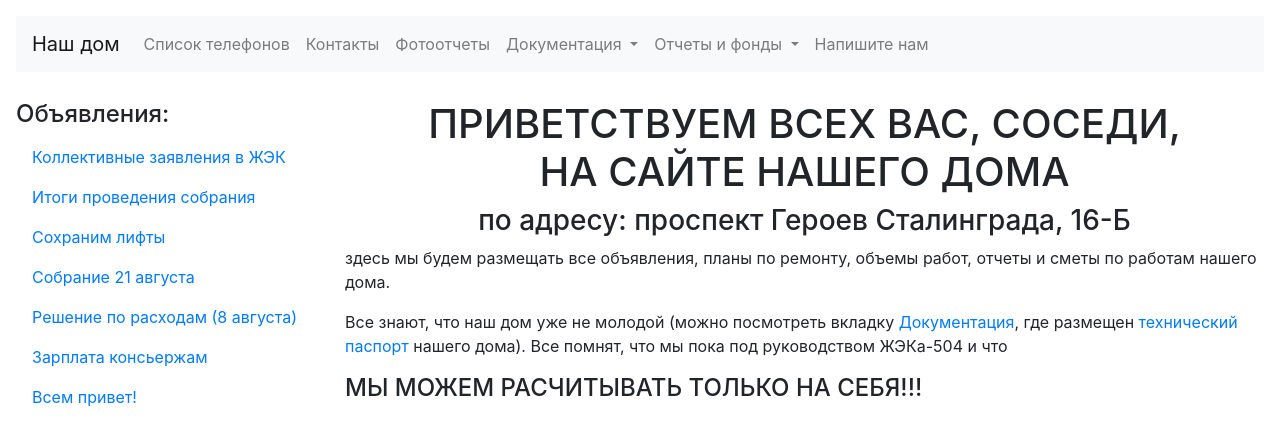
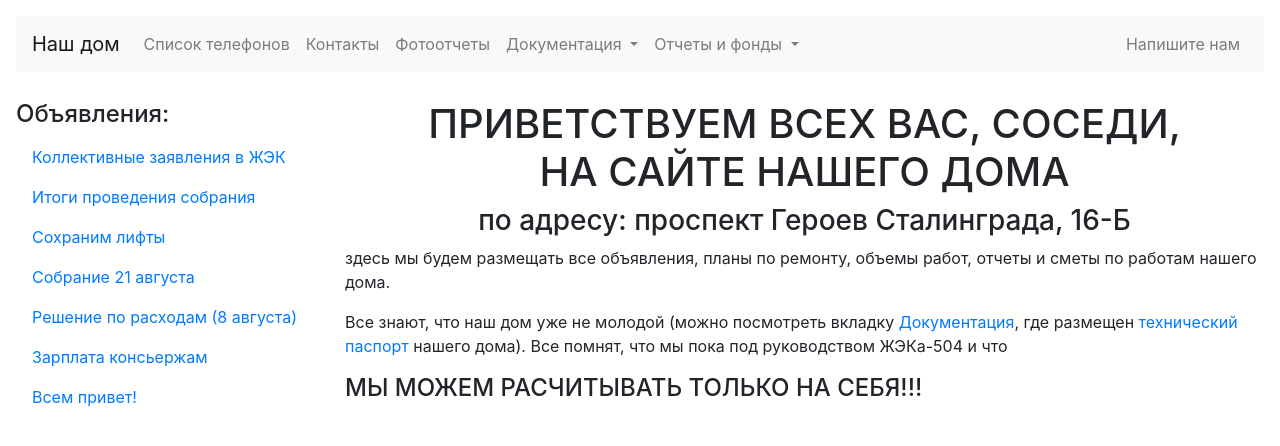
Before and after one commit to heroes-kiev/16b, a Jekyll site: the page built from index.md, in a window 1280 px wide. Shown: the top 446 px of the page. Built offline with Jekyll 4.4.1, drawn with Linux system fonts in a browser that asks for light colours; our own code applies the rules of GitHub Pages for plain Markdown files.

Commit message:
fix navbar

```diff
--- a/_layouts/default.html
+++ b/_layouts/default.html
@@ -20,7 +20,7 @@
           </button>
 
           <div class="collapse navbar-collapse" id="navbarNav">
-            <div class="navbar-nav">
+            <div class="navbar-nav mr-auto">
               {% for link in site.pages %}
                 {% unless link.exclude %}
                   {% if page.url == link.url %}
@@ -49,7 +49,8 @@
                   </div>
                 {% endif %}
               {% endfor %}
-
+            </div>
+            <div class="navbar-nav">
               <a class="nav-item nav-link text-right" href="/contacts.html">Напишите нам</a>
             </div>
           </div>
```
